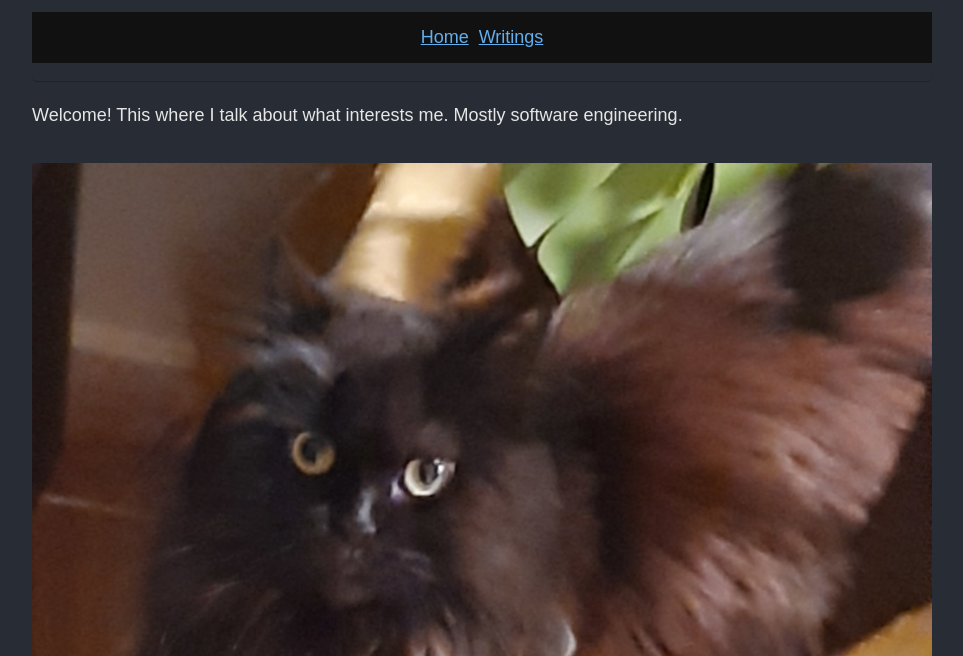
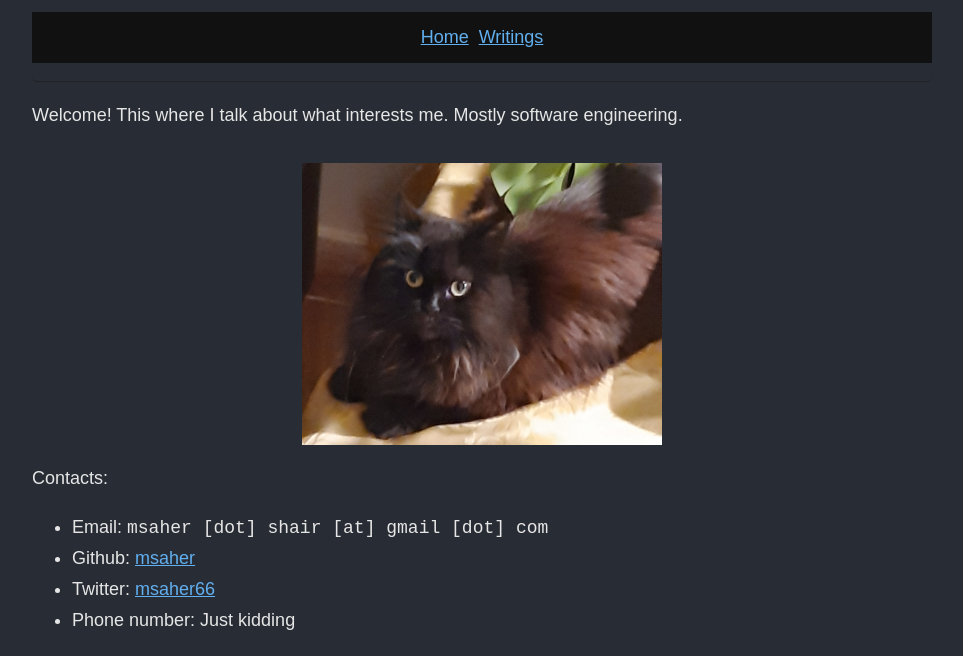
Before and after one commit to msaher/msaher.github.io, a plain HTML site: page index.html in a window 1280 px wide. Shown: the part 97-753 px from the top of the page, without its empty margins (158-1121 px from the left). Drawn offline with Linux system fonts and the light colour scheme.

Commit message:
reduce cat size

```diff
--- a/index.html
+++ b/index.html
@@ -34,7 +34,7 @@
   <main>
 
 <p style="margin-bottom: 2rem">Welcome! This where I talk about what interests me. Mostly software engineering.</p>
-<img style="display: block; margin: 0 auto; max-width: 100%" src="/images/cat-leaf.jpg" />
+<img style="display: block; margin: 0 auto; max-width: 40%" src="/images/cat-leaf.jpg" />
 
 <p>
   Contacts:
```
